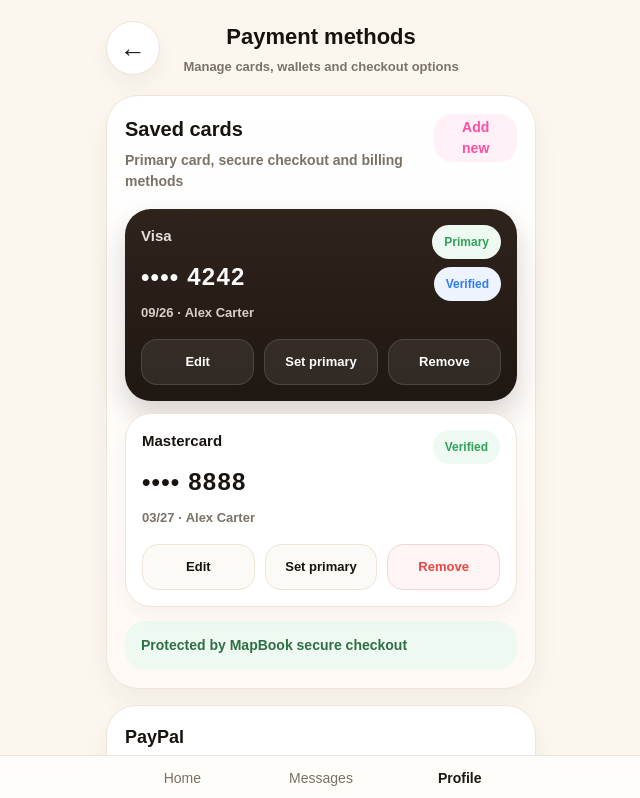
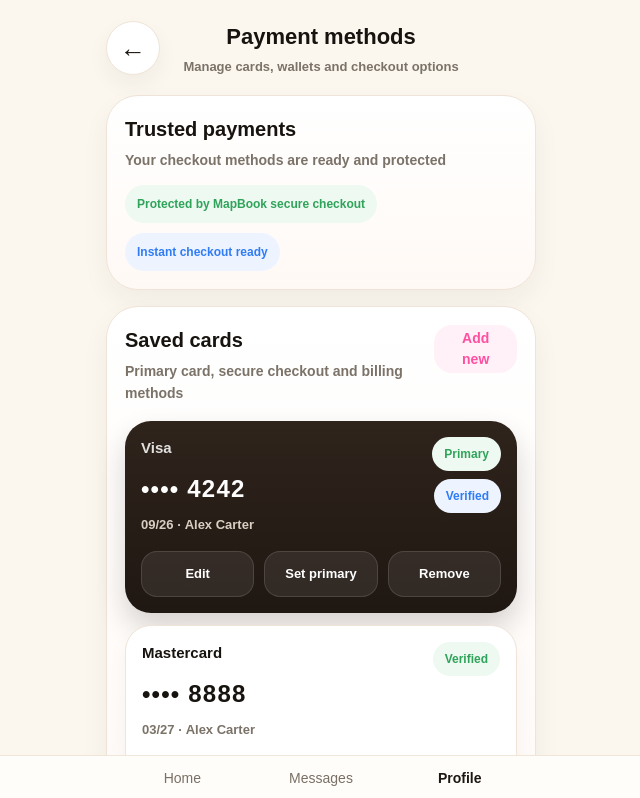
Before and after one commit to bellasalon4u-source/mapbookapp, a Next.js app: page /profile/payments in a window 1280 px wide. Shown: the top 798 px of the page, without its empty margins (319-959 px from the left). Built offline with nearby package versions, Linux system fonts and the light colour scheme.

Commit message:
git add app/profile/payments/page.tsx git commit -m "upgrade payment methods page"

```diff
--- a/app/profile/payments/page.tsx
+++ b/app/profile/payments/page.tsx
@@ -41,6 +41,8 @@ const paymentTexts = {
     payoutReady: 'Ready for payouts',
     verificationNeeded: 'Verification recommended',
     bankAvailable: 'Business and manual transfer available',
+    trusted: 'Trusted payments',
+    trustedSub: 'Your checkout methods are ready and protected',
   },
   ES: {
     title: 'Métodos de pago',
@@ -72,6 +74,8 @@ const paymentTexts = {
     payoutReady: 'Listo para pagos',
     verificationNeeded: 'Se recomienda verificación',
     bankAvailable: 'Transferencia manual y pagos para empresas disponibles',
+    trusted: 'Pagos seguros',
+    trustedSub: 'Tus métodos de pago están listos y protegidos',
   },
   RU: {
     title: 'Способы оплаты',
@@ -103,6 +107,8 @@ const paymentTexts = {
     payoutReady: 'Готово к выплатам',
     verificationNeeded: 'Рекомендуется верификация',
     bankAvailable: 'Доступны business и manual transfer',
+    trusted: 'Надёжные платежи',
+    trustedSub: 'Ваши способы оплаты готовы и защищены',
   },
   CZ: {
     title: 'Platební metody',
@@ -134,6 +140,8 @@ const paymentTexts = {
     payoutReady: 'Připraveno pro výplaty',
     verificationNeeded: 'Doporučena verifikace',
     bankAvailable: 'Dostupný ruční a firemní převod',
+    trusted: 'Důvěryhodné platby',
+    trustedSub: 'Vaše platební metody jsou připravené a chráněné',
   },
   DE: {
     title: 'Zahlungsmethoden',
@@ -165,6 +173,8 @@ const paymentTexts = {
     payoutReady: 'Bereit für Auszahlungen',
     verificationNeeded: 'Verifizierung empfohlen',
     bankAvailable: 'Manuelle und Business-Überweisung verfügbar',
+    trusted: 'Sichere Zahlungen',
+    trustedSub: 'Deine Zahlungsmethoden sind bereit und geschützt',
   },
   PL: {
     title: 'Metody płatności',
@@ -196,22 +206,16 @@ const paymentTexts = {
     payoutReady: 'Gotowe do wypłat',
     verificationNeeded: 'Zalecana weryfikacja',
     bankAvailable: 'Dostępny przelew ręczny i firmowy',
+    trusted: 'Bezpieczne płatności',
+    trustedSub: 'Twoje metody płatności są gotowe i chronione',
   },
 } as const;
 
 function badgeStyle(kind: 'green' | 'blue' | 'pink' | 'orange' | 'neutral') {
-  if (kind === 'green') {
-    return { background: '#eef9f1', color: '#2fa35a' };
-  }
-  if (kind === 'blue') {
-    return { background: '#eef4ff', color: '#2f7cf6' };
-  }
-  if (kind === 'pink') {
-    return { background: '#fff1f7', color: '#ff4fa0' };
-  }
-  if (kind === 'orange') {
-    return { background: '#fff5e8', color: '#d68612' };
-  }
+  if (kind === 'green') return { background: '#eef9f1', color: '#2fa35a' };
+  if (kind === 'blue') return { background: '#eef4ff', color: '#2f7cf6' };
+  if (kind === 'pink') return { background: '#fff1f7', color: '#ff4fa0' };
+  if (kind === 'orange') return { background: '#fff5e8', color: '#d68612' };
   return { background: '#f4efe8', color: '#6d6258' };
 }
 
@@ -318,6 +322,70 @@ export default function PaymentsPage() {
         >
           <div
             style={{
+              fontSize: 20,
+              fontWeight: 900,
+              color: '#17130f',
+            }}
+          >
+            {text.trusted}
+          </div>
+          <div
+            style={{
+              marginTop: 6,
+              fontSize: 14,
+              lineHeight: 1.55,
+              color: '#7b7268',
+              fontWeight: 700,
+            }}
+          >
+            {text.trustedSub}
+          </div>
+
+          <div
+            style={{
+              marginTop: 14,
+              display: 'flex',
+              flexWrap: 'wrap',
+              gap: 10,
+            }}
+          >
+            <span
+              style={{
+                ...badgeStyle('green'),
+                borderRadius: 999,
+                padding: '10px 12px',
+                fontSize: 12,
+                fontWeight: 900,
+              }}
+            >
+              {text.secure}
+            </span>
+            <span
+              style={{
+                ...badgeStyle('blue'),
+                borderRadius: 999,
+                padding: '10px 12px',
+                fontSize: 12,
+                fontWeight: 900,
+              }}
+            >
+              {text.instantCheckout}
+            </span>
+          </div>
+        </div>
+
+        <div
+          style={{
+            marginTop: 16,
+            borderRadius: 32,
+            border: '1px solid #f0e3d7',
+            background: 'linear-gradient(180deg, #ffffff 0%, #fff9f5 100%)',
+            padding: 18,
+            boxShadow: '0 12px 28px rgba(44, 23, 10, 0.05)',
+          }}
+        >
+          <div
+            style={{
               display: 'flex',
               justifyContent: 'space-between',
               gap: 14,
@@ -371,13 +439,15 @@ export default function PaymentsPage() {
                 key={card.id}
                 style={{
                   borderRadius: 26,
-                  background: index === 0
+                  background:
+                    index === 0
                       ? 'linear-gradient(180deg, #2f241c 0%, #1f1712 100%)'
                       : '#fff',
                   color: index === 0 ? '#fff' : '#17130f',
                   border: index === 0 ? 'none' : '1px solid #efe4d7',
                   padding: 16,
-                  boxShadow: index === 0
+                  boxShadow:
+                    index === 0
                       ? '0 14px 28px rgba(31,23,18,0.18)'
                       : '0 8px 22px rgba(44,23,10,0.04)',
                 }}
@@ -468,7 +538,10 @@ export default function PaymentsPage() {
                     style={{
                       height: 46,
                       borderRadius: 16,
-                      border: index === 0 ? '1px solid rgba(255,255,255,0.12)' : '1px solid #efe4d7',
+                      border:
+                        index === 0
+                          ? '1px solid rgba(255,255,255,0.12)'
+                          : '1px solid #efe4d7',
                       background: index === 0 ? 'rgba(255,255,255,0.08)' : '#fcfaf6',
                       color: index === 0 ? '#fff' : '#17130f',
                       fontSize: 13,
@@ -484,7 +557,10 @@ export default function PaymentsPage() {
                     style={{
                       height: 46,
                       borderRadius: 16,
-                      border: index === 0 ? '1px solid rgba(255,255,255,0.12)' : '1px solid #efe4d7',
+                      border:
+                        index === 0
+                          ? '1px solid rgba(255,255,255,0.12)'
+                          : '1px solid #efe4d7',
                       background: index === 0 ? 'rgba(255,255,255,0.08)' : '#fcfaf6',
                       color: index === 0 ? '#fff' : '#17130f',
                       fontSize: 13,
@@ -500,7 +576,10 @@ export default function PaymentsPage() {
                     style={{
                       height: 46,
                       borderRadius: 16,
-                      border: index === 0 ? '1px solid rgba(255,255,255,0.12)' : '1px solid #f2d6d6',
+                      border:
+                        index === 0
+                          ? '1px solid rgba(255,255,255,0.12)'
+                          : '1px solid #f2d6d6',
                       background: index === 0 ? 'rgba(255,255,255,0.08)' : '#fff5f5',
                       color: index === 0 ? '#fff' : '#ef4444',
                       fontSize: 13,
@@ -533,6 +612,12 @@ export default function PaymentsPage() {
         <div
           style={{
             marginTop: 16,
+            display: 'grid',
+            gap: 16,
+          }}
+        >
+          <div
+            style={{
               borderRadius: 30,
               border: '1px solid #efe4d7',
               background: '#fff',
@@ -657,13 +742,6 @@ export default function PaymentsPage() {
             </div>
           </div>
 
-        <div
-          style={{
-            marginTop: 16,
-            display: 'grid',
-            gap: 16,
-          }}
-        >
           <div
             style={{
               borderRadius: 30,
```
Lines whose indentation alone changed are shown as unchanged.
